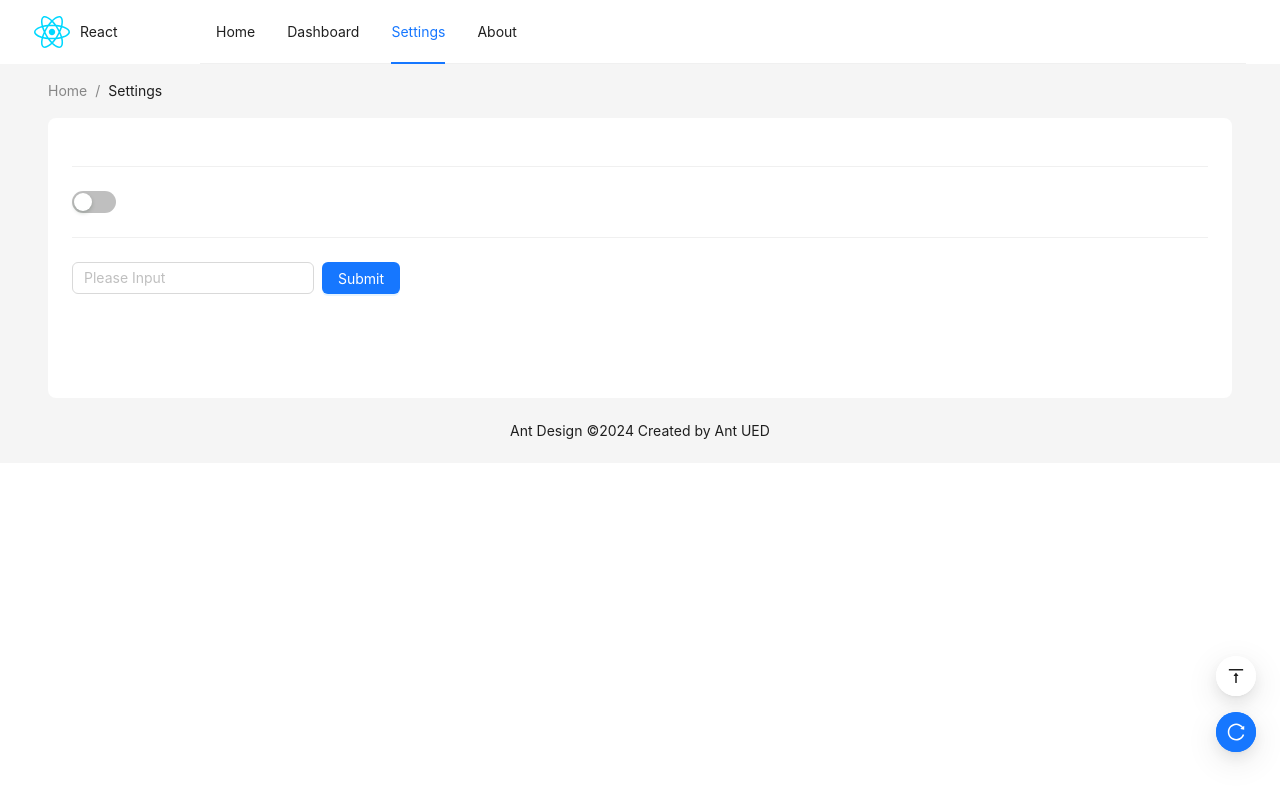
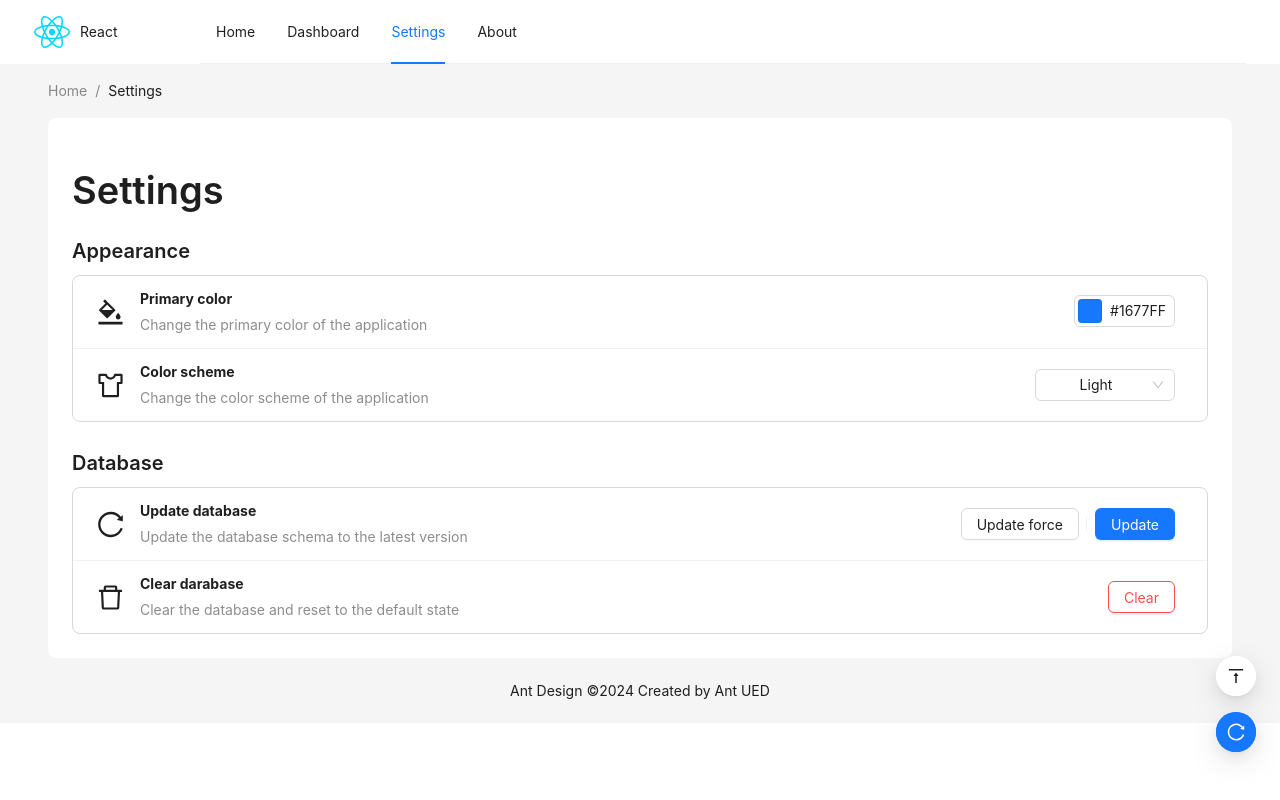
Before and after one commit to cworld1/novel-analysis, a React (Vite) app in the folder web/: page /settings in a window 1280 px wide. Built offline with nearby package versions, Linux system fonts and the light colour scheme.

Commit message:
feat(components): :sparkles: add follow system support; add more settings; update settings ui

```diff
--- a/web/src/components/ThemeProvider.tsx
+++ b/web/src/components/ThemeProvider.tsx
@@ -1,27 +1,35 @@
 import React, { useState } from "react";
 import { ConfigProvider, theme } from "antd";
-import { MapToken } from "antd/es/theme/interface";
 
 export const ThemeContext = React.createContext({
   currentTheme: "light",
-  setCurrentTheme: (_theme: "light" | "dark") => {},
+  setCurrentTheme: (_theme: string) => {},
+  colorPrimary: "#1677ff",
+  setColorPrimary: (_color: string) => {},
 });
 
-export interface ThemeState {
-  currentTheme: MapToken;
-}
-
 export const ThemeProvider = ({ children }: { children: React.ReactNode }) => {
-  const [currentTheme, setCurrentTheme] = useState<"light" | "dark">("light");
+  const [currentTheme, setCurrentTheme] = useState<string>("light");
+  const [colorPrimary, setColorPrimary] = useState<string>("#1677ff");
 
   return (
-    <ThemeContext.Provider value={{ currentTheme, setCurrentTheme }}>
+    <ThemeContext.Provider
+      value={{ currentTheme, setCurrentTheme, colorPrimary, setColorPrimary }}
+    >
       <ConfigProvider
         theme={{
           algorithm:
-            currentTheme === "light"
-              ? theme.defaultAlgorithm
-              : theme.darkAlgorithm,
+            currentTheme === "follow_system"
+              ? window.matchMedia &&
+                window.matchMedia("(prefers-color-scheme: dark)").matches
+                ? theme.darkAlgorithm
+                : theme.defaultAlgorithm
+              : currentTheme === "dark"
+              ? theme.darkAlgorithm
+              : theme.defaultAlgorithm,
+          token: {
+            colorPrimary: colorPrimary,
+          },
         }}
       >
         {children}
--- a/web/src/pages/CommonSettings.tsx
+++ b/web/src/pages/CommonSettings.tsx
@@ -1,33 +1,97 @@
 import React, { useContext } from "react";
-
+// Antd
+import { Button, ColorPicker, List, Select, Typography } from "antd";
+const { Title } = Typography;
+// Components
+import { ThemeContext } from "../components/ThemeProvider";
 import {
-  Button,
-  Space,
-  Input,
-  ColorPicker,
-  Divider,
-  Switch,
-  theme,
-} from "antd";
-import { ThemeContext } from "../components/ThemeProvider";
+  BgColorsOutlined,
+  DeleteOutlined,
+  ReloadOutlined,
+  SkinOutlined,
+} from "@ant-design/icons";
 
 const SettingsPage: React.FC = () => {
-  const { currentTheme, setCurrentTheme } = useContext(ThemeContext);
+  const { currentTheme, setCurrentTheme, colorPrimary, setColorPrimary } =
+    useContext(ThemeContext);
+
+  const appearanceData = [
+    {
+      title: "Primary color",
+      avatar: <BgColorsOutlined style={{ fontSize: 27, height: 48 }} />,
+      desc: "Change the primary color of the application",
+      actions: [
+        <ColorPicker
+          showText
+          value={colorPrimary}
+          onChangeComplete={(color) => setColorPrimary(color.toHex())}
+        />,
+      ],
+    },
+    {
+      title: "Color scheme",
+      avatar: <SkinOutlined style={{ fontSize: 27, height: 48 }} />,
+      desc: "Change the color scheme of the application",
+      actions: [
+        <Select
+          style={{ width: 140 }}
+          defaultValue={currentTheme}
+          onChange={setCurrentTheme}
+          options={[
+            { value: "light", label: "Light" },
+            { value: "dark", label: "Dark" },
+            { value: "follow_system", label: "Follow system" },
+          ]}
+        />,
+      ],
+    },
+  ];
+
+  const databaseData = [
+    {
+      title: "Update database",
+      avatar: <ReloadOutlined style={{ fontSize: 27, height: 48 }} />,
+      desc: "Update the database schema to the latest version",
+      actions: [
+        <Button>Update force</Button>,
+        <Button type="primary">Update</Button>,
+      ],
+    },
+    {
+      title: "Clear darabase",
+      avatar: <DeleteOutlined style={{ fontSize: 27, height: 48 }} />,
+      desc: "Clear the database and reset to the default state",
+      actions: [<Button danger>Clear</Button>],
+    },
+  ];
+
+  const renderListItem = (item: any) => (
+    <List.Item actions={item.actions}>
+      <List.Item.Meta
+        avatar={item.avatar}
+        title={item.title}
+        description={item.desc}
+      />
+    </List.Item>
+  );
+
   return (
     <>
-      {/* <ColorPicker showText value={color} onChangeComplete={} /> */}
-      <Divider />
-      <Space>
-        <Switch
-          checked={currentTheme === "dark"}
-          onChange={(checked) => setCurrentTheme(checked ? "dark" : "light")}
-        />
-      </Space>
-      <Divider />
-      <Space>
-        <Input placeholder="Please Input" />
-        <Button type="primary">Submit</Button>
-      </Space>
+      <Title>Settings</Title>
+      <Title level={4}>Appearance</Title>
+      <List
+        bordered
+        itemLayout="horizontal"
+        dataSource={appearanceData}
+        renderItem={renderListItem}
+      />
+      <Title level={4}>Database</Title>
+      <List
+        bordered
+        itemLayout="horizontal"
+        dataSource={databaseData}
+        renderItem={renderListItem}
+      />
     </>
   );
 };
```
